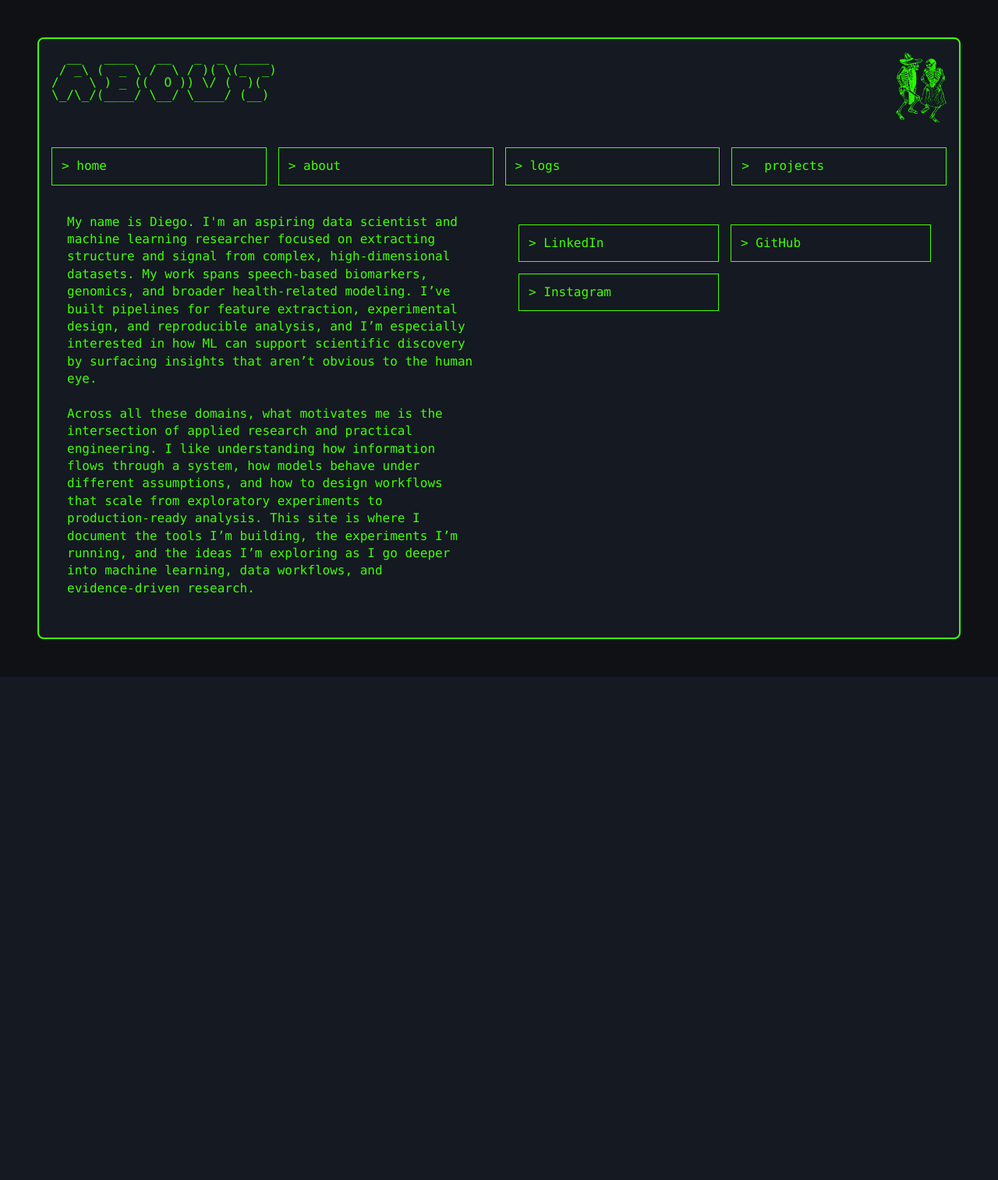
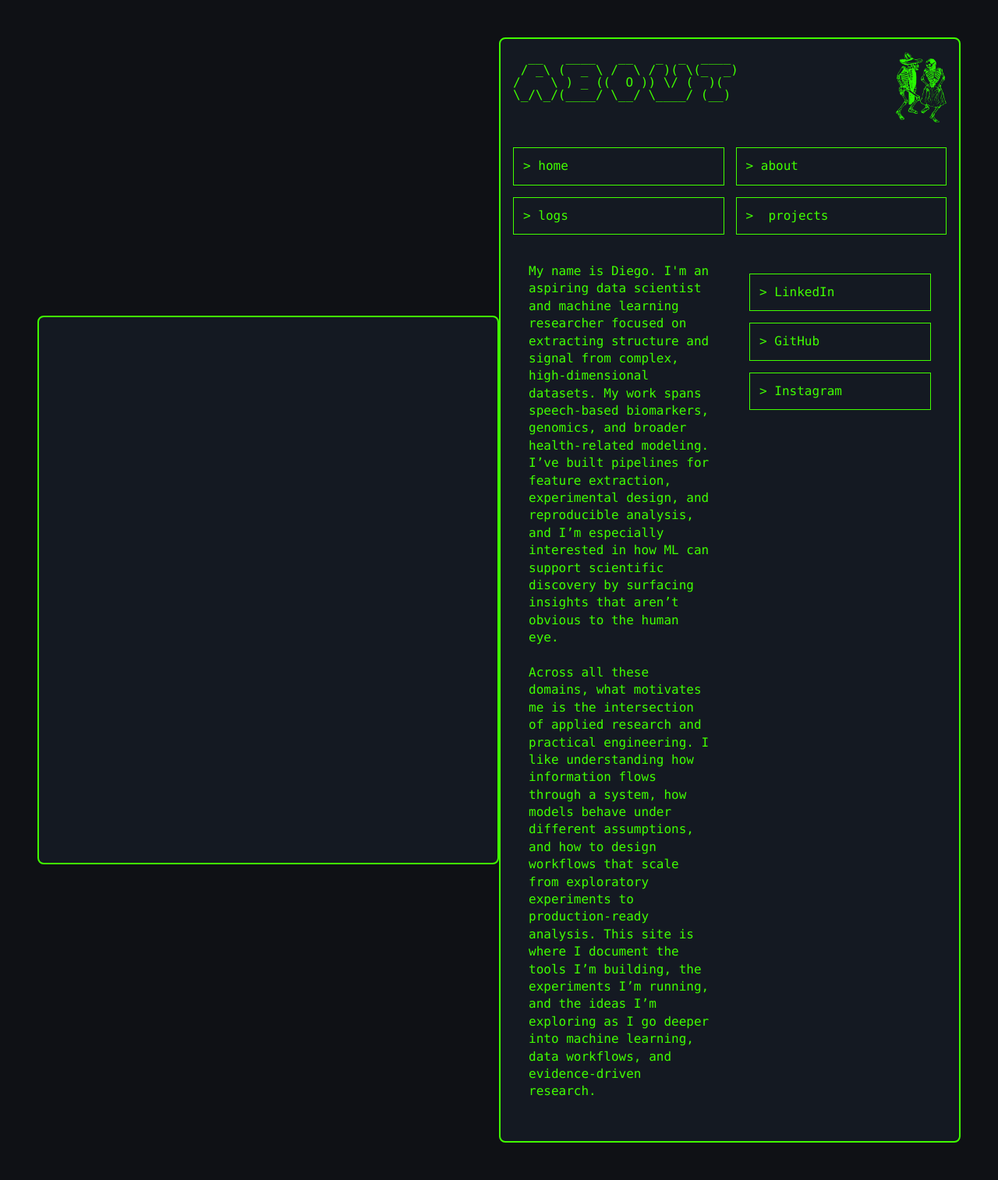
Before and after one commit to tenochca/personal_website, a FastAPI app: page /about in a window 1280 px wide. Shown: the whole page at 78% size. Before the commit the page ends 868 px from the top, so only its background shows below. Run offline with FastAPI, Linux system fonts and the light colour scheme.

Commit message:
working on reforming templates to make use of jinja template inheritance

```diff
--- a/main.py
+++ b/main.py
@@ -24,6 +24,10 @@ app.mount("/static", StaticFiles(directory="static"), name="static")
 @app.get("/", response_class=HTMLResponse)
 def home(request: Request):
     return templates.TemplateResponse(request, "index.html")
+
+@app.get("/test", response_class=HTMLResponse)
+def test(request: Request):
+    return templates.TemplateResponse(request, "test.html")
 
 @app.get("/about", response_class=HTMLResponse)
 def about(request: Request):
--- a/templates/base.html
+++ b/templates/base.html
@@ -1,3 +1,5 @@
+{% block head %}
+
 <!doctype html>
 <html lang="en">
 <head>
@@ -8,3 +10,26 @@
     <link rel="stylesheet" href="{{ url_for('static', path='style.css') }}">
     <link rel="icon" type="image/png" href="media/josegp.png">
 </head>
+
+{% endblock %}
+
+<body>
+    <div class="terminal">
+        <div class="hero-row">
+            <header class="ascii-header">
+                <pre class="ascii-art">
+                    {% block ascii_art %}{% endblock %}
+                </pre>
+            </header>
+
+            <div class="hero-image-wrap">
+                {% block image_wrap %}{% endblock %}
+            </div>
+
+        </div>
+
+
+
+{% block content %}{% endblock %}
+    </div>
+</body>
```
Also changed, not shown: templates/test.html (added, +10 -0 lines).
